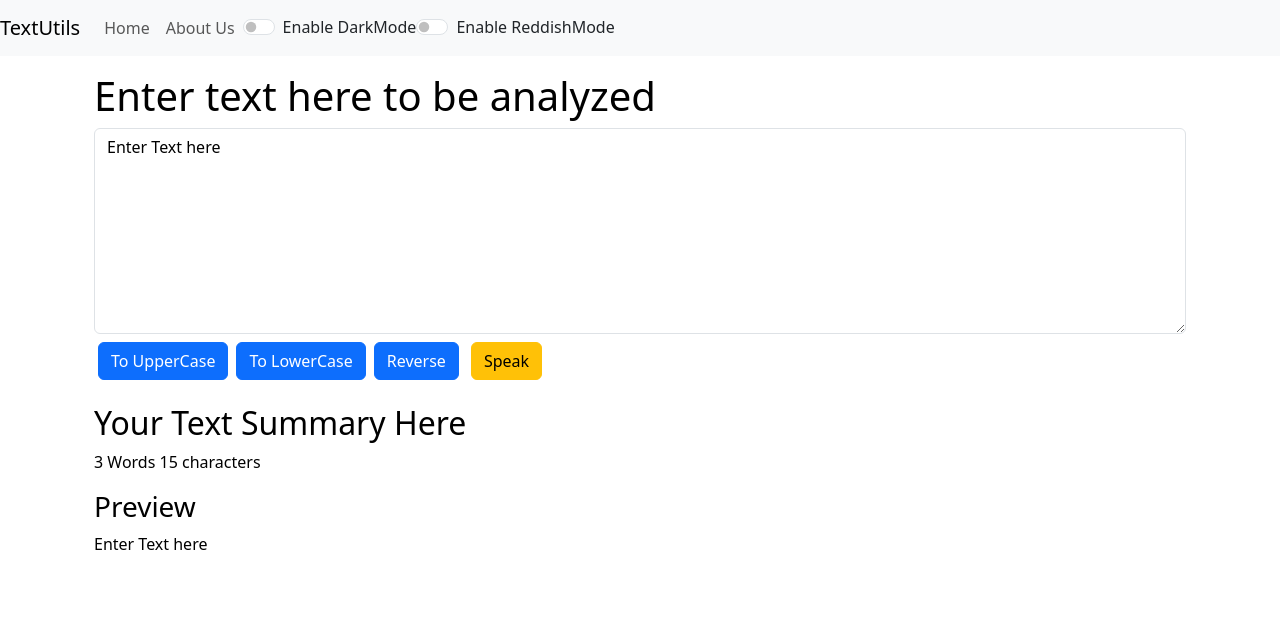
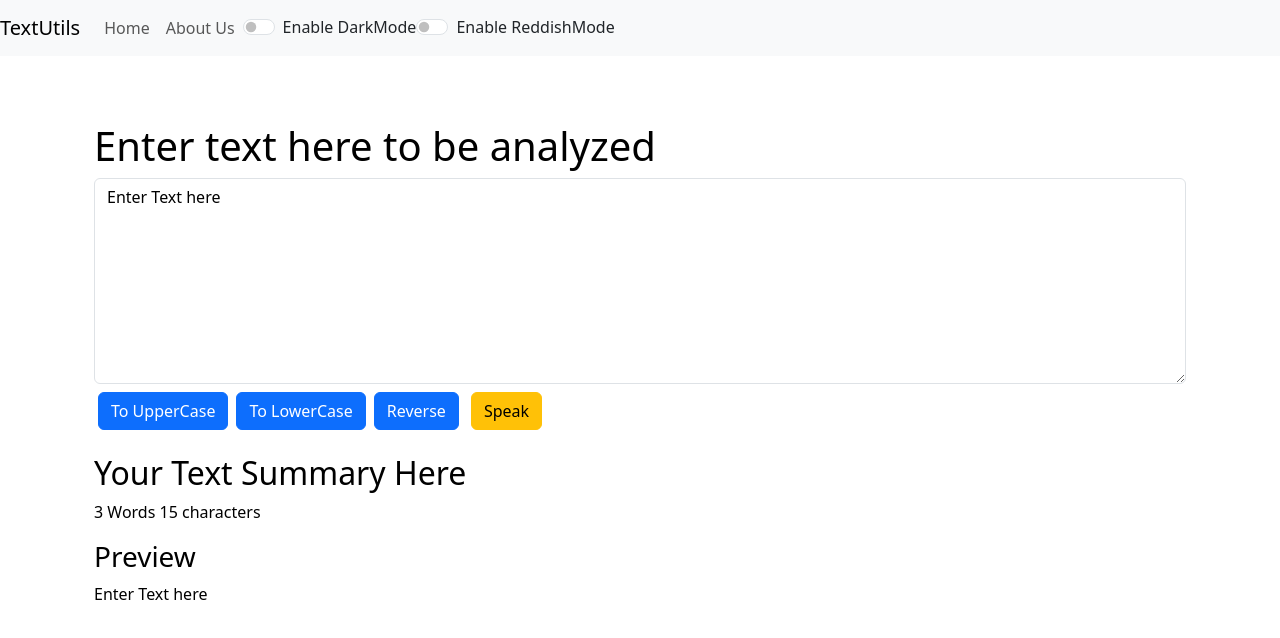
Before and after one commit to Wasif007/ReactApplication, a React (Create React App) app: page / in a window 1280 px wide. Shown: the top 638 px of the page. Built offline with nearby package versions, Linux system fonts and the light colour scheme.

Commit message:
CLS improved in Alerts Notifications

```diff
--- a/src/Components/Alert.js
+++ b/src/Components/Alert.js
@@ -6,8 +6,10 @@ export default function Alert(props) {
  return lower.charAt(0).toUpperCase()+ lower.slice(1);
     }
   return (
+    <div style={{height:'50px'}}>{
    props.alert && <div className={`alert alert-${props.alert.type} alert-dismissible fade show`} role="alert">
   <strong>{toUpperCaseFunction(props.alert.type)}</strong>: {props.alert.message}
+</div>}
 </div>
   )
 }
```
